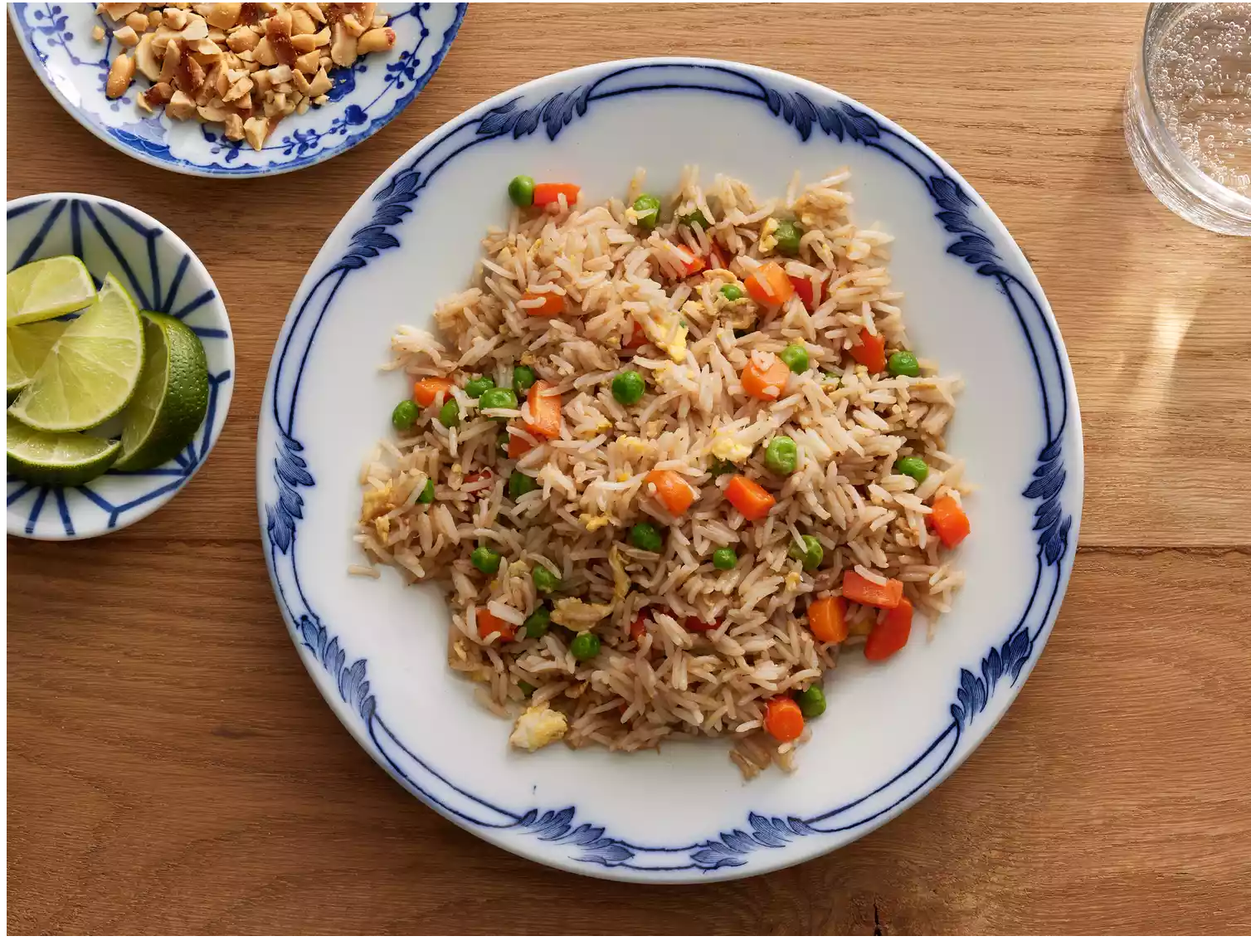
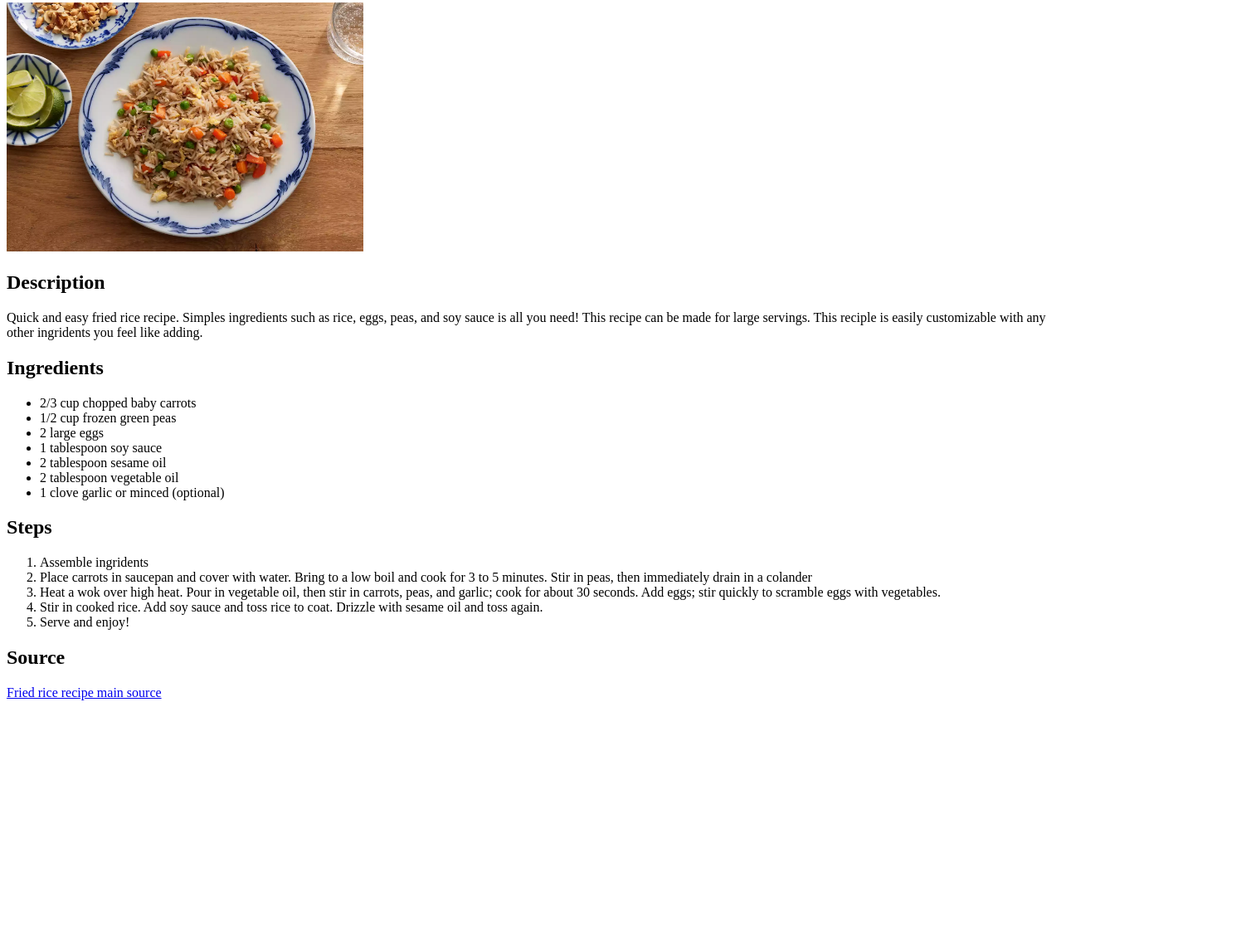
Before and after one commit to JustinH357/odin-recipes, a plain HTML site: page fried_rice.html in a window 1280 px wide. Shown: the part 77-1217 px from the top of the page at 83% size, 1508 px wide, since content can reach past the window. After the commit the page ends 929 px from the top, so only its background shows below. Drawn offline with Linux system fonts and the light colour scheme.

```diff
--- a/fried_rice.html
+++ b/fried_rice.html
@@ -6,8 +6,40 @@
     </head>
 
     <body>
-        <h1>How to make fried rice</h1>
+        <h1>Fried Rice</h1>
 
-        <img src="./Images/fried rice.jpg" alt="Fried rice">
+        <img src="./Images/fried rice.jpg" alt="Fried rice" height="300" width="430">
+
+        <h2>Description</h2>
+        <p>
+            Quick and easy fried rice recipe. Simples ingredients such as rice, eggs, peas, and soy sauce is all you need!
+            This recipe can be made for large servings. This reciple is easily customizable with any other ingridents you feel like adding.
+        </p>
+
+        <h2>Ingredients</h2>
+
+        <ul>
+            <li>2/3 cup chopped baby carrots</li>
+            <li>1/2 cup frozen green peas</li>
+            <li>2 large eggs</li>
+            <li>1 tablespoon soy sauce</li>
+            <li>2 tablespoon sesame oil</li>
+            <li>2 tablespoon vegetable oil</li>
+            <li>1 clove garlic or minced (optional)</li>
+        </ul>
+
+        <h2>Steps</h2>
+
+        <ol>
+            <li>Assemble ingridents</li>
+            <li>Place carrots in saucepan and cover with water. Bring to a low boil and cook for 3 to 5 minutes. Stir in peas, then immediately drain in a colander</li>
+            <li>Heat a wok over high heat. Pour in vegetable oil, then stir in carrots, peas, and garlic; cook for about 30 seconds. Add eggs; stir quickly to scramble eggs with vegetables.</li>
+            <li>Stir in cooked rice. Add soy sauce and toss rice to coat. Drizzle with sesame oil and toss again.</li>
+            <li>Serve and enjoy!</li>
+        </ol>
+
+        <h2>Source</h2>
+
+        <a href="https://www.allrecipes.com/recipe/79543/fried-rice-restaurant-style/" target="_blank" rel="noopener noreferrer">Fried rice recipe main source</a>
     </body>
 </html>
```
